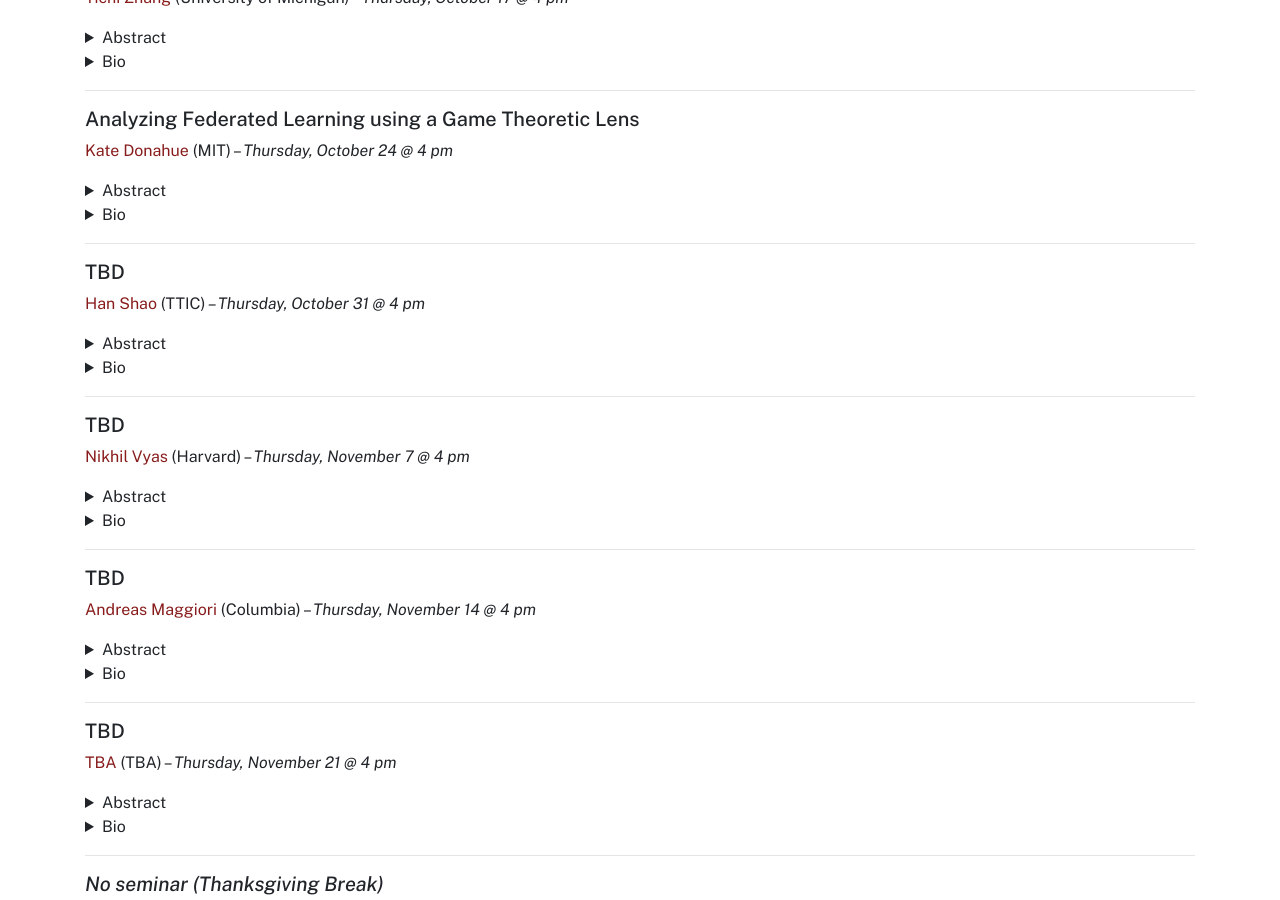
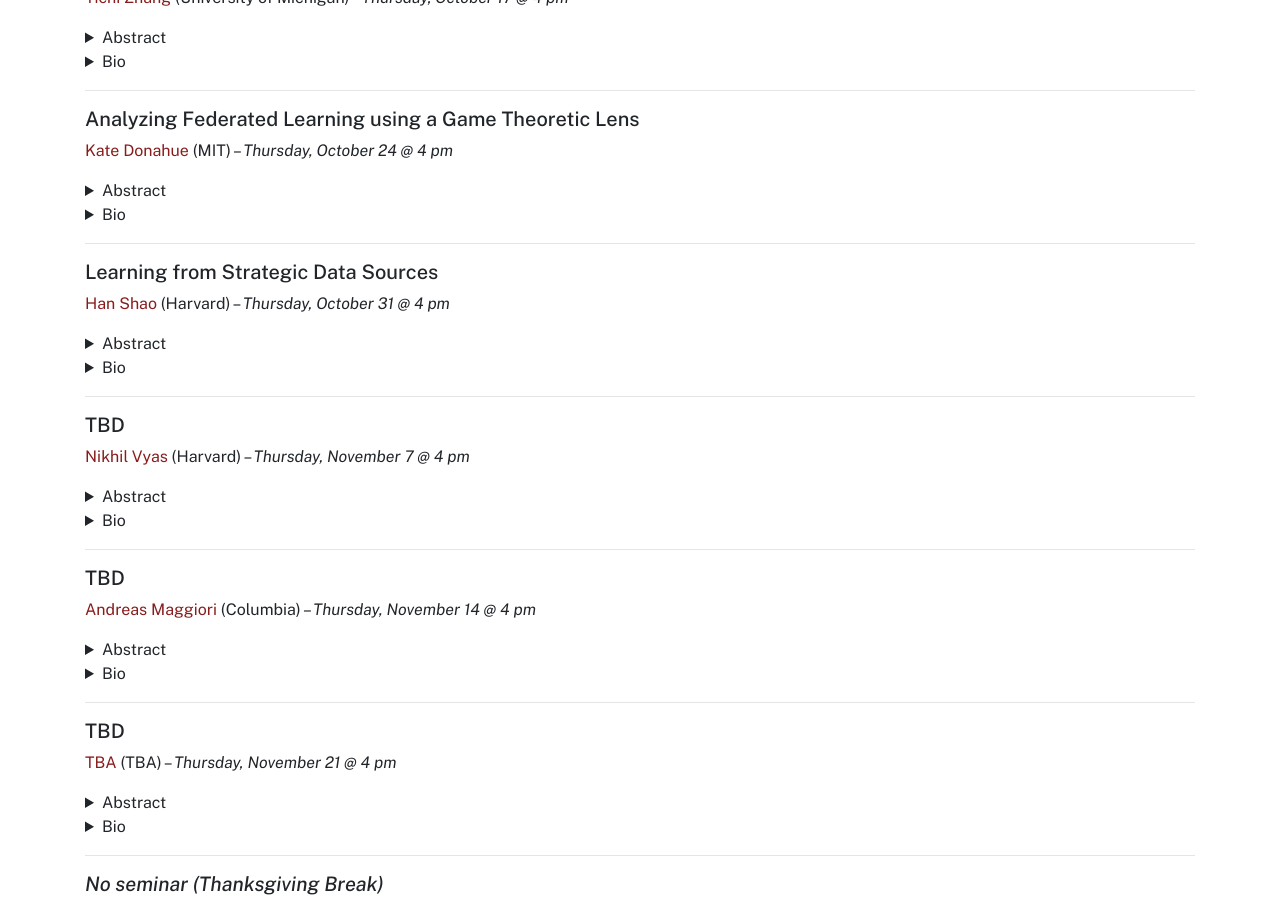
Before and after one commit to umass-theory/umass-theory.github.io, a Jekyll site: the page built from seminar.md, in a window 1280 px wide and 900 px high, scrolled down 1573 px. Built offline with Jekyll 4.4.1, drawn with Linux system fonts in a browser that asks for light colours; some of the changed lines change nothing that is shown.

Commit message:
Update seminar.md

```diff
--- a/seminar.md
+++ b/seminar.md
@@ -163,19 +163,19 @@
 
 <hr>
 
-##### TBD
+##### Learning from Strategic Data Sources
 
-[Han Shao](https://sites.google.com/view/hanshao) (TTIC) --  *Thursday, October 31 @ 4 pm*
+[Han Shao](https://sites.google.com/view/hanshao) (Harvard) --  *Thursday, October 31 @ 4 pm*
 <details markdown="1">
 <summary>Abstract</summary>
 
-Abstract TBA
+In contrast with standard classification tasks, strategic classification involves agents strategically modifying their features in an effort to receive favorable predictions. For instance, given a classifier determining loan approval based on credit scores, applicants may open or close their credit cards and bank accounts to fool the classifier. The learning goal is to find a classifier robust against strategic manipulations. Various settings, based on what and when information is known, have been explored in strategic classification. In this talk, I will focus on addressing a fundamental question: the learnability gaps between strategic classification and standard learning. This talk is based on joint work with Avrim Blum, Omar Montasser, Lee Cohen, Yishay Mansour, and Shay Moran ([arxiv.org/abs/2305.16501](arxiv.org/abs/2305.16501), [arxiv.org/abs/2402.19303](arxiv.org/abs/2402.19303)).
 
 </details>
 <details markdown="1">
 <summary>Bio</summary>
 
-Bio TBA
+Han Shao is a CMSA postdoc at Harvard, working with Cynthia Dwork and Ariel Procaccia. She will join the Department of Computer Science at the University of Maryland in Fall 2025 as an Assistant Professor. She completed her Ph.D. at TTIC, where she was advised by Avrim Blum. Her research focuses on the theoretical foundations of machine learning, particularly on fundamental questions arising from human social and adversarial behaviors in the learning process. She is interested in understanding how these behaviors affect machine learning systems and developing methods to enhance accuracy and robustness. Additionally, she is interested in gaining a theoretical understanding of empirical observations concerning adversarial robustness. Her work has been published in machine learning venues including NeurIPS, ICML, and COLT. In 2023, she was awarded EECS Rising Star by Georgia Tech and Rising Star in Machine Learning by the University of Maryland.
 
 </details>
 
```
